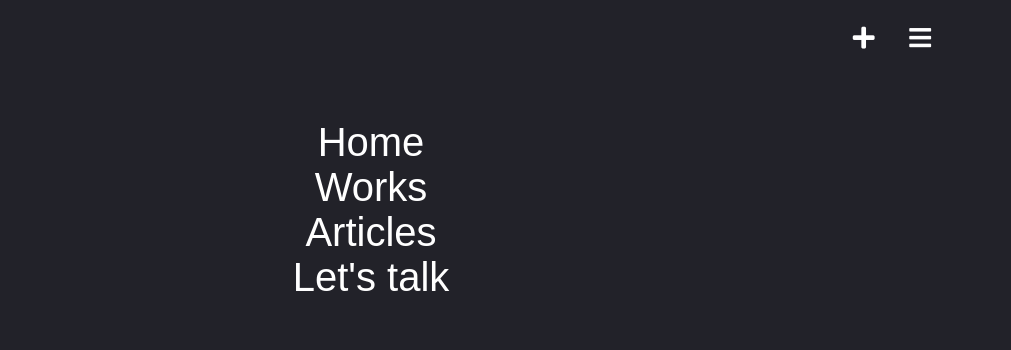
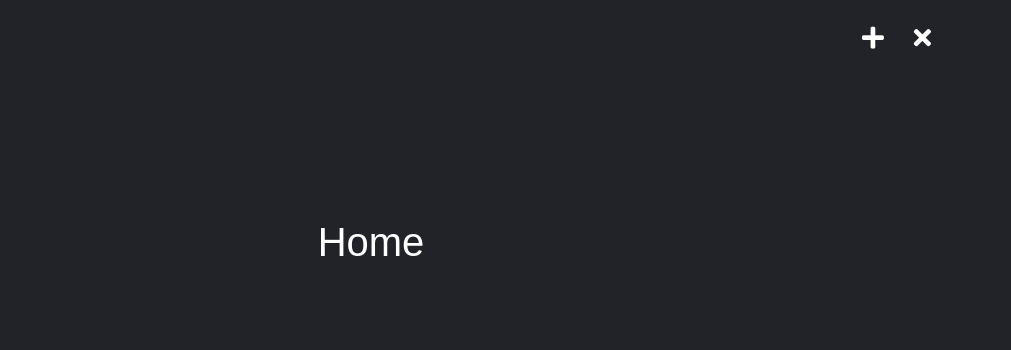
Before and after one commit to Veroku-apricot/proj-html-vuejs, a plain HTML site: page index.html in a window 1280 px wide. Both pictures are taken after a click on the icon 1189 px from the left and 37 px from the top of the page. Shown: the top 350 px of the page, 269-1280 px from the left. Drawn offline with nearby package versions, Linux system fonts and the light colour scheme.

Commit message:
Header 3

```diff
--- a/css/style.css
+++ b/css/style.css
@@ -30,6 +30,9 @@ header {
   #nav > img {
     max-height: 100%;
   }
+  #nav > div {
+    display: flex;
+  }
     #nav div > i {
       font-size: 25px;
       margin: 0 30px 30px 0;
@@ -40,6 +43,10 @@ header {
     #nav div > i:hover {
       color: #f9245c;
     }
+    .fa-times, .fa-bars {
+      display: none;
+    }
+
 /* Burger menu */
 .burgermenu {
   position: fixed;
@@ -47,12 +54,20 @@ header {
   left: 0;
   display: none;
   width: 100%;
-  height: 100vh;
+  height: calc(100vh - 120px);
   background: #222229;
-  text-align: center;
+  padding: 50px 0;
 }
-  .burgermenu.active {
+  .burgermenu.active, .fa-times.active, .fa-bars.active {
     display: block;
+  }
+  .burgermenu > ul {
+    width: 100%;
+    height: 100%;
+    display: flex;
+    flex-direction: column;
+    justify-content: space-around;
+    align-items: center;
   }
   .burgermenu li > a {
     color: white;
--- a/index.html
+++ b/index.html
@@ -18,7 +18,8 @@
           <img src="img/av-freelance-logo-retina.png" alt="">
           <div class="">
             <i class="fas fa-plus"></i>
-            <i class="fas fa-bars" @click="showMenu"></i>
+            <i class="fas fa-bars" :class="iconClass" @click="shMenu"></i>
+            <i class="fas fa-times" :class="menuClass" @click="shMenu"></i>
           </div>
         </div>
         <!-- Burger Menu -->
--- a/js/script.js
+++ b/js/script.js
@@ -8,11 +8,13 @@ var nav = new Vue ({
       'Articles',
       'Let\'s talk'
     ],
-    menuClass: ''
+    menuClass: '',
+    iconClass: 'active'
   },
   methods: {
-    showMenu: function () {
-      this.menuClass===''?this.menuClass='active':this.menuClass=''
+    shMenu: function () {
+      this.menuClass===''?this.menuClass='active':this.menuClass='';
+      this.iconClass==='active'?this.iconClass='':this.iconClass='active';
     }
   }
 })
```
